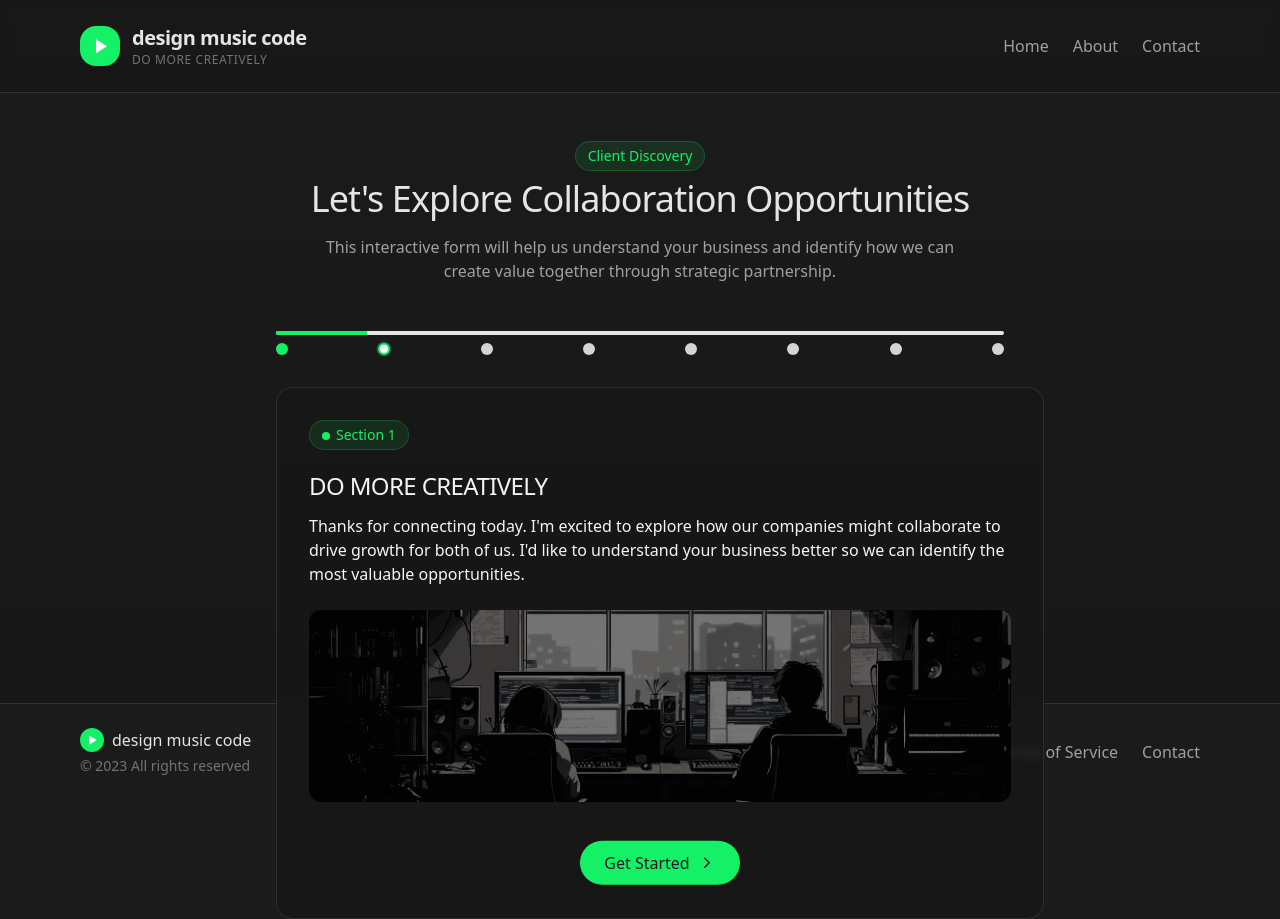
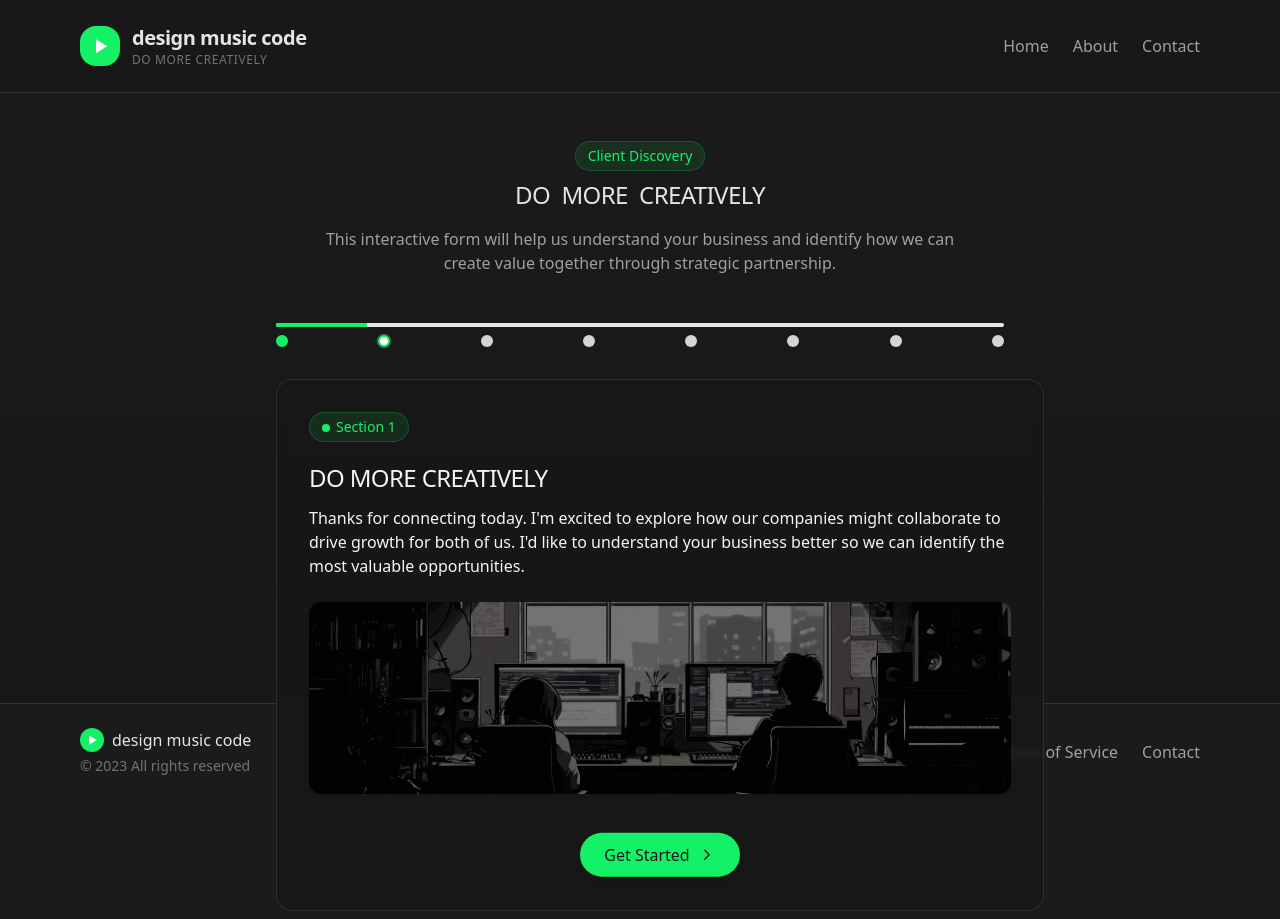
Before and after one commit to console-1/client-discovery, a React (Vite) app: page / in a window 1280 px wide. Built offline with nearby package versions, Linux system fonts and the light colour scheme.

Commit message:
Visual edit in Lovable
Edited UI in Lovable

```diff
--- a/src/pages/Index.tsx
+++ b/src/pages/Index.tsx
@@ -1,10 +1,7 @@
-
 import React from 'react';
 import DiscoveryForm from '@/components/DiscoveryForm';
-
 const Index = () => {
-  return (
-    <div className="flex flex-col min-h-screen bg-gradient-to-b from-stone-50 to-stone-100 dark:from-stone-800 dark:to-stone-900">
+  return <div className="flex flex-col min-h-screen bg-gradient-to-b from-stone-50 to-stone-100 dark:from-stone-800 dark:to-stone-900">
       <header className="py-6 border-b border-stone-200 dark:border-stone-700 bg-white/70 dark:bg-stone-900/70 backdrop-blur-sm sticky top-0 z-50">
         <div className="container max-w-6xl mx-auto px-4">
           <div className="flex justify-between items-center">
@@ -39,11 +36,9 @@ const Index = () => {
       <main className="container max-w-6xl mx-auto px-4 py-12 flex-grow">
         <div className="max-w-3xl mx-auto text-center mb-12">
           <span className="inline-block chip-mint mb-2 animate-fade-in">Client Discovery</span>
-          <h1 className="text-4xl font-medium text-stone-800 dark:text-stone-100 mb-4 animate-fade-in" style={{
+          <h1 style={{
           animationDelay: '100ms'
-        }}>
-            Let's Explore Collaboration Opportunities
-          </h1>
+        }} className="font-medium text-stone-800 dark:text-stone-100 mb-4 animate-fade-in text-2xl">DO  MORE  CREATIVELY</h1>
           <p className="text-stone-600 dark:text-stone-300 max-w-2xl mx-auto animate-fade-in" style={{
           animationDelay: '200ms'
         }}>
@@ -76,8 +71,6 @@ const Index = () => {
           </div>
         </div>
       </footer>
-    </div>
-  );
+    </div>;
 };
-
 export default Index;
```
